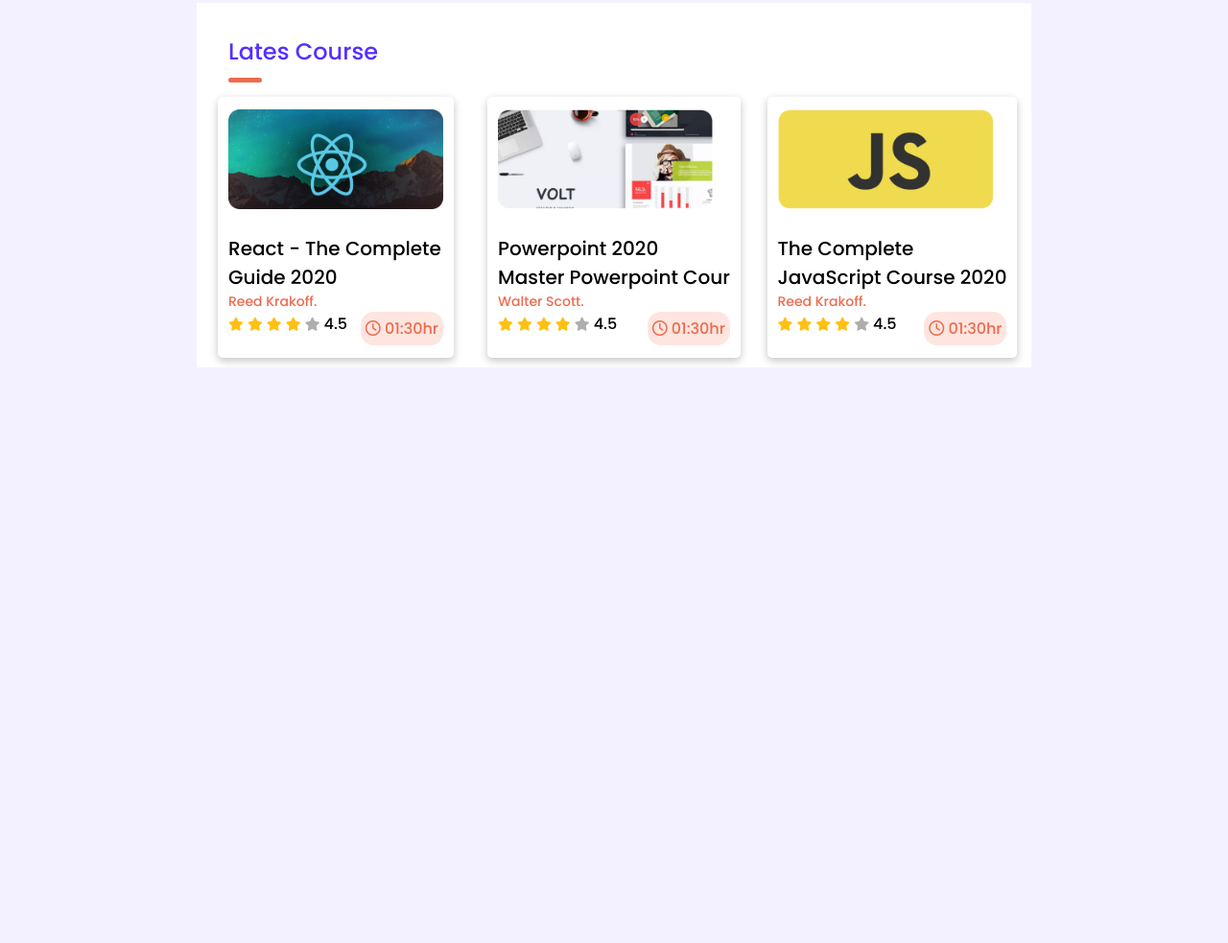
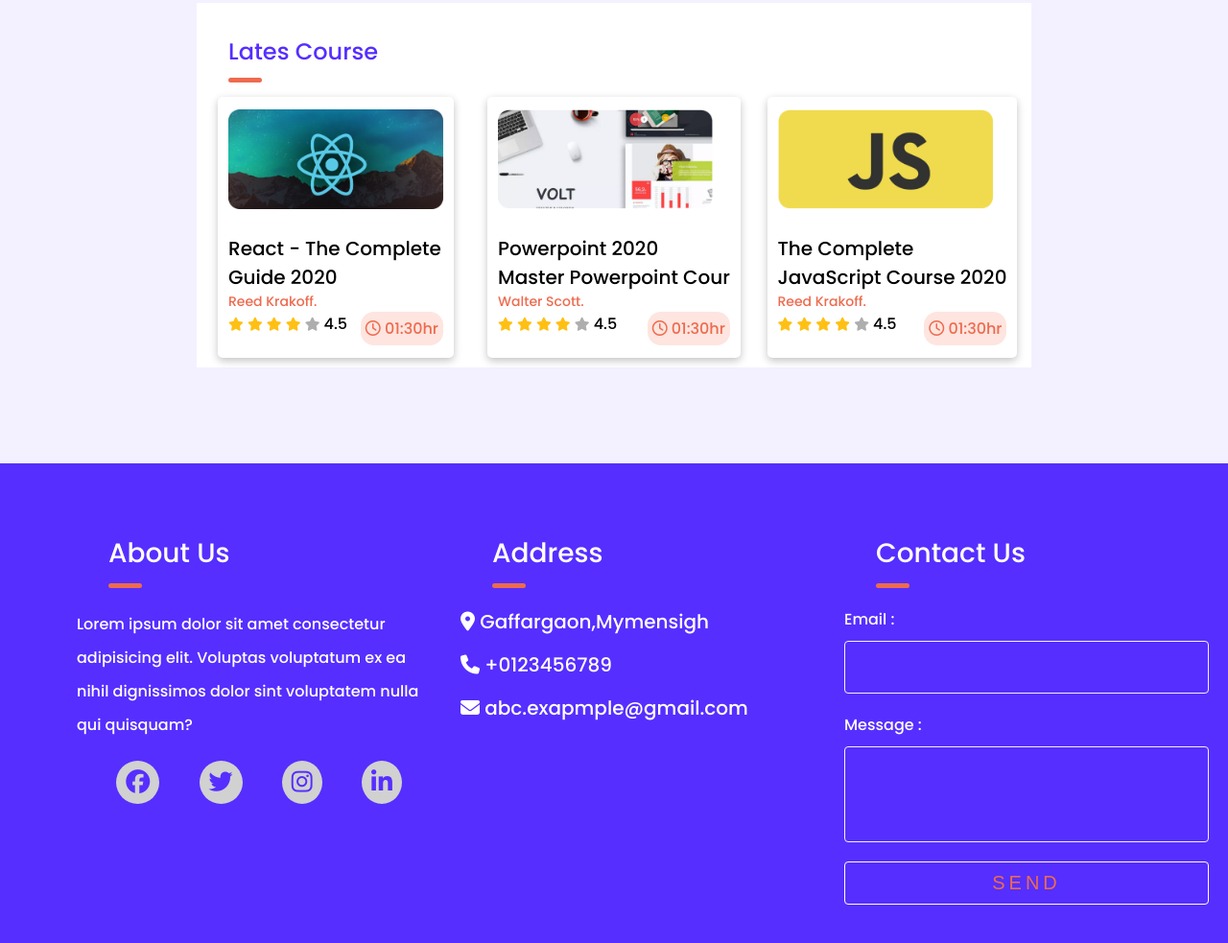
Before and after one commit to mohammadshariful/leader-board, a plain HTML site: page index.html in a window 1280 px wide. Shown: the part 852-1835 px from the top of the page at 96% size. Before the commit the page ends 1235 px from the top, so only its background shows below. Drawn offline with Linux system fonts and the light colour scheme.

Commit message:
added footer

```diff
--- a/index.html
+++ b/index.html
@@ -212,6 +212,56 @@
         </div>
       </section>
     </main>
+    <footer>
+      <div class="footer-info">
+        <div class="about">
+          <h2 class="section-title">About Us</h2>
+          <p>
+            Lorem ipsum dolor sit amet consectetur adipisicing elit. Voluptas
+            voluptatum ex ea nihil dignissimos dolor sint voluptatem nulla qui
+            quisquam?
+          </p>
+          <ul>
+            <li>
+              <a href=""><i class="fab fa-facebook"></i></a>
+            </li>
+            <li>
+              <a href=""><i class="fab fa-twitter"></i></a>
+            </li>
+            <li>
+              <a href=""><i class="fab fa-instagram"></i></a>
+            </li>
+            <li>
+              <a href=""><i class="fab fa-linkedin-in"></i></a>
+            </li>
+          </ul>
+        </div>
+        <div class="address">
+          <h2 class="section-title">Address</h2>
+
+          <ul>
+            <li><i class="fas fa-map-marker-alt"></i> Gaffargaon,Mymensigh</li>
+            <li><i class="fas fa-phone"></i> +0123456789</li>
+            <li><i class="fas fa-envelope"></i> abc.exapmple@gmail.com</li>
+          </ul>
+        </div>
+        <div class="contact">
+          <h2 class="section-title">Contact Us</h2>
+
+          <form>
+            <div class="form-control">
+              <label for="email">Email :</label>
+              <input type="email" name="email" id="email" />
+            </div>
+            <div class="form-control">
+              <label for="email">Message :</label>
+              <textarea name="message"></textarea>
+            </div>
+            <button type="button">Send</button>
+          </form>
+        </div>
+      </div>
+    </footer>
     <script src="./app/app.js"></script>
   </body>
 </html>
--- a/styles/style.css
+++ b/styles/style.css
@@ -186,6 +186,7 @@ nav {
   background-color: #fff;
   margin-top: 20px;
   height: 380px;
+  margin-bottom: 100px;
 }
 
 .courses {
@@ -235,7 +236,114 @@ nav {
   border-radius: 14px;
 }
 /* course style end */
+/* -----------
+styles for footer section
+---------------*/
+footer {
+  max-width: 100%;
+  height: 500px;
+  background-color: #562eff;
+  color: #fff;
+}
+.footer-info {
+  display: grid;
+  grid-template-columns: repeat(3, 1fr);
+  grid-template-rows: repeat(1, 300px);
+  grid-column-gap: 20px;
+  margin-left: 60px;
+  padding: 40px 20px;
+}
+.footer-info h2 {
+  font-size: 28px;
+  font-weight: 500;
+  color: #fff;
+}
 
+.about p {
+  font-weight: 500;
+  line-height: 35px;
+  margin: 20px 0;
+}
+.about ul {
+  display: flex;
+  justify-content: space-evenly;
+  align-items: center;
+}
+.about ul li {
+  list-style: none;
+  font-size: 25px;
+}
+.about ul li .fab {
+  color: #562eff;
+  background-color: #d1d1d1;
+  padding: 10px;
+  border-radius: 50%;
+  transition: 0.3s linear;
+}
+.about ul li .fab:hover {
+  background-color: transparent;
+  color: #fff;
+  transform: translateY(10px);
+}
+.address ul {
+  margin: 20px 0;
+}
+.address ul li {
+  list-style-type: none;
+  margin-bottom: 15px;
+  font-size: 20px;
+}
+
+form {
+  margin: 20px 0;
+}
+.form-control {
+  margin-bottom: 20px;
+}
+.form-control label {
+  display: block;
+  margin-bottom: 10px;
+}
+.form-control input,
+textarea {
+  display: block;
+  width: 100%;
+  color: #fff;
+  font-size: 20px;
+  padding: 15px 10px;
+  outline: none;
+  border: 1px solid #f3f1ff;
+  border-radius: 4px;
+  background-color: transparent;
+}
+.form-control textarea {
+  resize: none;
+  height: 100px;
+}
+.form-control input:focus,
+.form-control textarea:focus {
+  border: none;
+  outline: 1px solid #000;
+}
+button {
+  width: 100%;
+  padding: 10px 0;
+  letter-spacing: 4px;
+  font-size: 20px;
+  text-transform: uppercase;
+  color: #ed6b4f;
+  background-color: transparent;
+  border: 1px solid #fff;
+  border-radius: 4px;
+  font-weight: 500;
+  cursor: pointer;
+  transition: 0.5s linear;
+}
+button:hover {
+  background-color: #ed6b4f;
+
+  color: #fff;
+}
 /* media queries for mobile devices */
 @media only screen and (max-width: 768px) {
   body {
@@ -291,4 +399,30 @@ nav {
   .courses {
     padding: 30px 0;
   }
+
+  /* footer section */
+  footer {
+    height: auto;
+    margin: 700px auto 0;
+    text-align: justify;
+  }
+  .footer-info {
+    grid-template-columns: repeat(1, 1fr);
+    margin-left: 0;
+  }
+  .about p {
+    line-height: 30px;
+    font-size: 20px;
+    margin-bottom: 20px;
+  }
+  .address {
+    margin: 50px 0 10px;
+  }
+  .address ul li {
+    font-size: 21px;
+    white-space: nowrap;
+  }
+  .form-control label {
+    font-size: 23px;
+  }
 }
```
